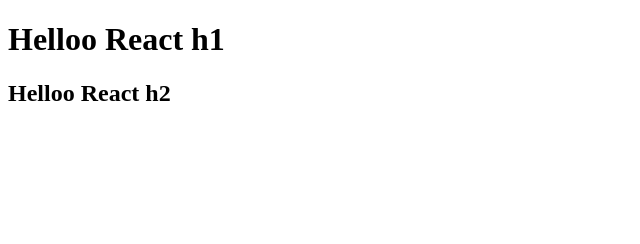
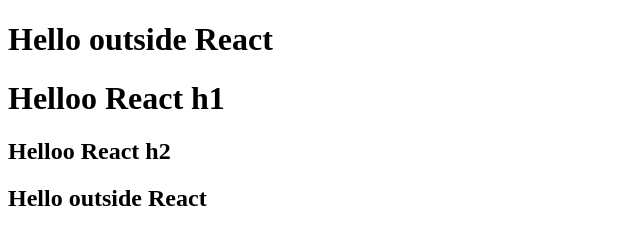
Before and after one commit to ayushdev351/Snippets, a plain HTML site: page 1/index.html in a window 1280 px wide. Shown: the whole page, without its empty margins (0-640 px from the left). Drawn offline with nearby package versions, Linux system fonts and the light colour scheme.

Commit message:
How and where root renders content

```diff
--- a/1/index.html
+++ b/1/index.html
@@ -7,7 +7,11 @@
     <title>Snippets</title>
 </head>
 <body>
-    <div id="root"></div>
+    <h1>Hello outside React</h1>
+    <div id="root">
+        This text will be replaced by the element rendered in root once the javascript gets loaded.
+    </div>
+    <h2>Hello outside React</h2>
 
     <!-- CDN -->
     <!-- Used for core react functions -->
```
